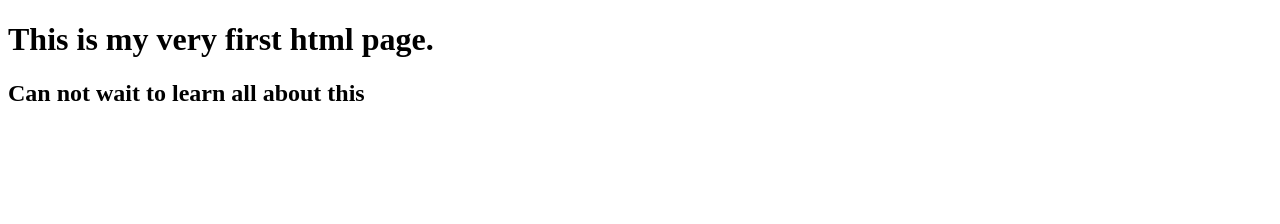
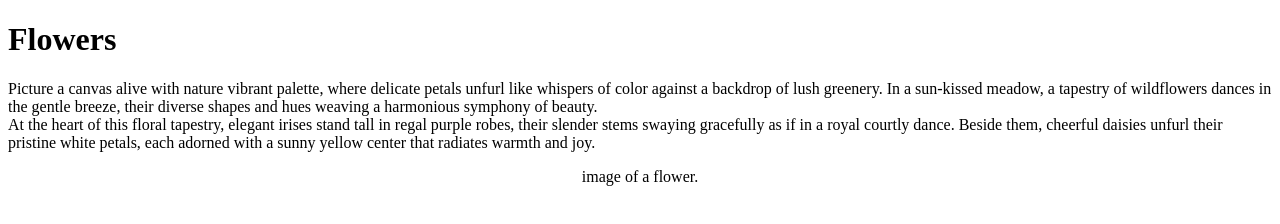
Before and after one commit to nicolemokua/test1, a plain HTML site: page INDEX.HTML in a window 1280 px wide. Drawn offline with Linux system fonts and the light colour scheme.

Commit message:
first commit

```diff
--- a/INDEX.HTML
+++ b/INDEX.HTML
@@ -1,12 +1,20 @@
 <!DOCTYPE html>
-<html lang="en">
+<html>
 <head>
     <meta charset="UTF-8">
-    <meta name="viewport" content="width=device-width, initial-scale=1.0">
-    <title>Document</title>
+    <title>Welcome Page</title>
 </head>
 <body>
-    <h1>This is my very first html page.</h1>
-    <h2>Can not wait to learn all about this</h2>
-</body>
+    <h1>Flowers</h1>
+    <p>Picture a canvas alive with nature vibrant palette, where delicate petals
+        unfurl like whispers of color against a backdrop of lush greenery. In a sun-kissed meadow,
+         a tapestry of wildflowers dances in the gentle breeze, their diverse shapes and hues weaving
+         a harmonious symphony of beauty.<br>At the heart of this floral tapestry, elegant irises
+         stand tall in regal purple robes, their slender stems swaying gracefully as if in a royal
+         courtly dance. Beside them, cheerful daisies unfurl their pristine white petals, each adorned
+         with a sunny yellow center that radiates warmth and joy.</p>
+
+         <!-- Start of a new paragraph -->
+         <p style="text-align: center;">image of a flower.</p>
+    </body>
 </html>
```
Also changed, not shown: test2.html (added), 1 other file.
